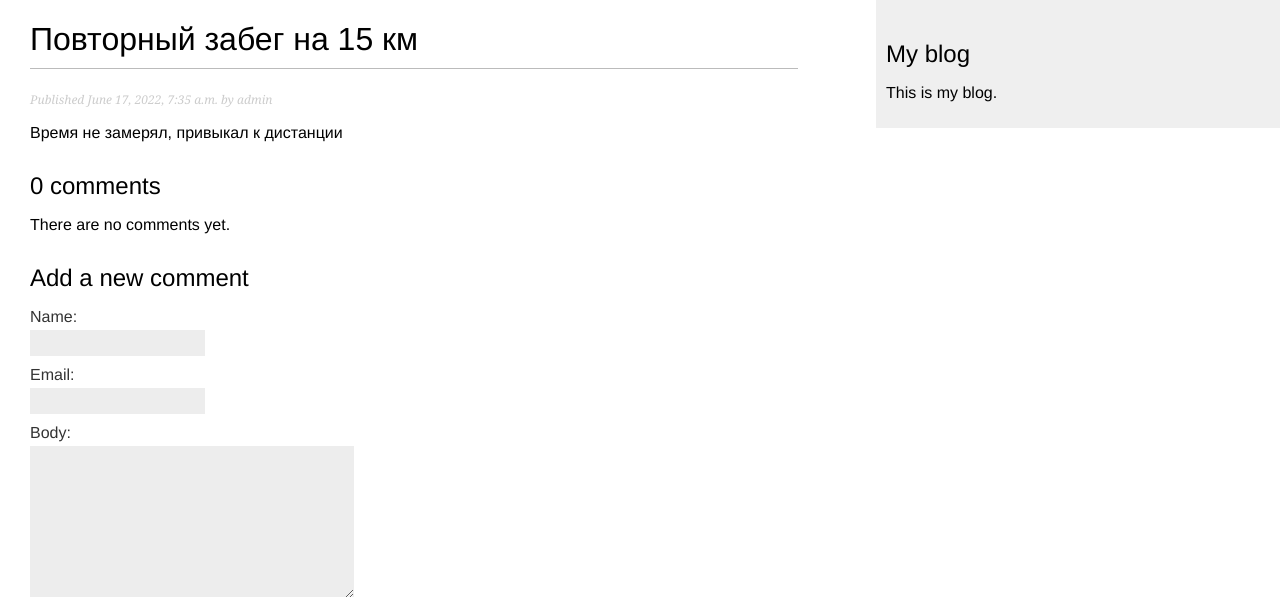
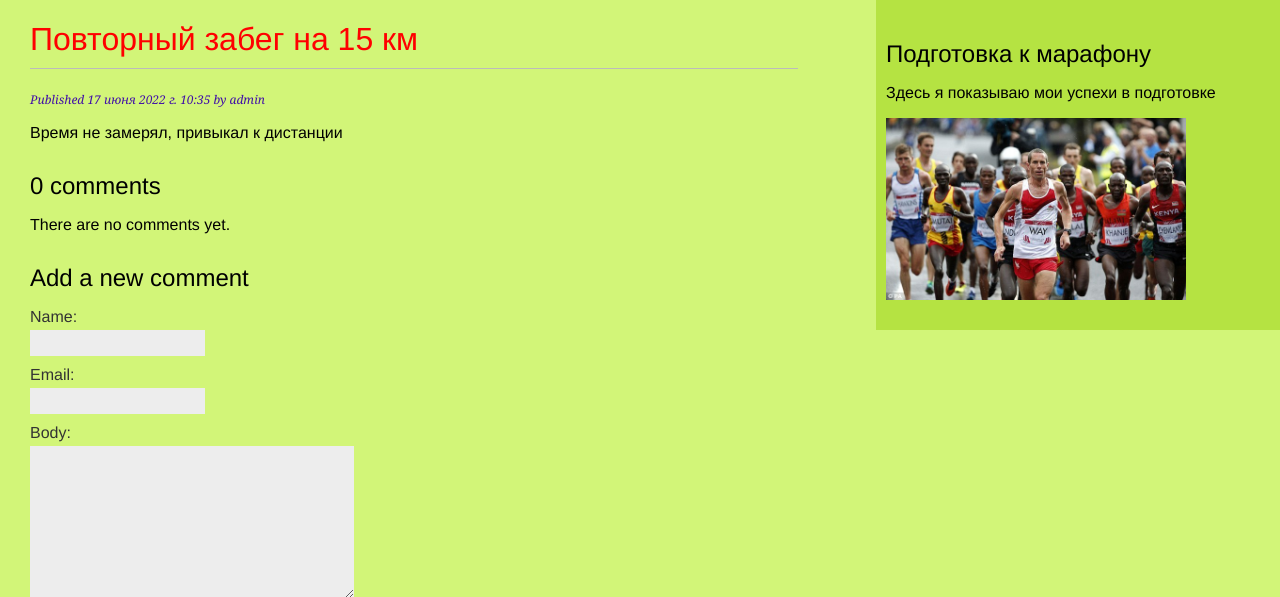
Before and after one commit to zhilovilya/dfrgqw, a Django app: page /blog/9/ in a window 1280 px wide. Shown: the top 597 px of the page. Run offline with Django 4.2, Linux system fonts and the light colour scheme; data comes from the database, SQL or seed files in the repository; both versions use the stored data as it was after the commit.

Commit message:
all my work

```diff
--- a/mysite/blog/static/css/blog.css
+++ b/mysite/blog/static/css/blog.css
@@ -2,6 +2,7 @@ body {
     margin:0;
     padding:0;
     font-family:helvetica, sans-serif;
+    background-color: #D2F578;
 }
 
 a {
@@ -13,6 +14,11 @@ h1 {
     font-weight:normal;
     border-bottom:1px solid #bbb;
     padding:0 0 10px 0;
+    color: red;
+}
+
+h2 a {
+    color: #6722F5;
 }
 
 h2 {
@@ -30,12 +36,12 @@ h2 {
     float:right;
     width:30%;
     padding:10px;
-    background:#efefef;
+    background:#B5E342;
     height:100%;
 }
 
 p.date {
-    color:#ccc;
+    color:#410FA8;
     font-family: georgia, serif;
     font-size: 12px;
     font-style: italic;
@@ -82,9 +88,7 @@ input[type=submit] {
 .comment {
     padding:10px;
 }
-.comment:nth-child(even) {
-    background:#efefef;
-}
+
 .comment .info {
     font-weight:bold;
     font-size:12px;
--- a/mysite/blog/templates/blog/base.html
+++ b/mysite/blog/templates/blog/base.html
@@ -10,8 +10,9 @@
  {% block content %}{% endblock %}
  </div>
  <div id="sidebar">
- <h2>My blog</h2>
-  <p>This is my blog.</p>
+ <h2>Подготовка к марафону</h2>
+  <p>Здесь я показываю мои успехи в подготовке</p>
+  <p><img width="300" src="{% static "img/1.jpg" %}" alt="Марафонцы"></p>
  </div>
 </body>
 </html>
--- a/mysite/blog/templates/blog/post/list.html
+++ b/mysite/blog/templates/blog/post/list.html
@@ -1,7 +1,7 @@
 {% extends "blog/base.html" %}
 {% block title %}My Blog{% endblock %}
 {% block content %}
- <h1>My Blog</h1>
+ <h1>Подготовка к марафону</h1>
  {% for post in posts %}
  <h2>
  <a href="{% url 'blog:post_detail' post.id %}">
--- a/mysite/mysite/settings.py
+++ b/mysite/mysite/settings.py
@@ -104,9 +104,9 @@ AUTH_PASSWORD_VALIDATORS = [
 # Internationalization
 # https://docs.djangoproject.com/en/4.0/topics/i18n/
 
-LANGUAGE_CODE = 'en-us'
+LANGUAGE_CODE = 'ru-ru'
 
-TIME_ZONE = 'UTC'
+TIME_ZONE = 'Europe/Moscow'
 
 USE_I18N = True
 
--- a/mysite/mysite/urls.py
+++ b/mysite/mysite/urls.py
@@ -3,5 +3,6 @@ from django.urls import path, include
 
 urlpatterns = [
     path('admin/', admin.site.urls),
-    path('blog/', include('blog.urls', namespace='blog'))
+    path('blog/', include('blog.urls', namespace='blog')),
+    path('', include('blog.urls', namespace='blog'))
 ]
```
Also changed, not shown: mysite/blog/static/img/1.jpg (added), mysite/db.sqlite3.
